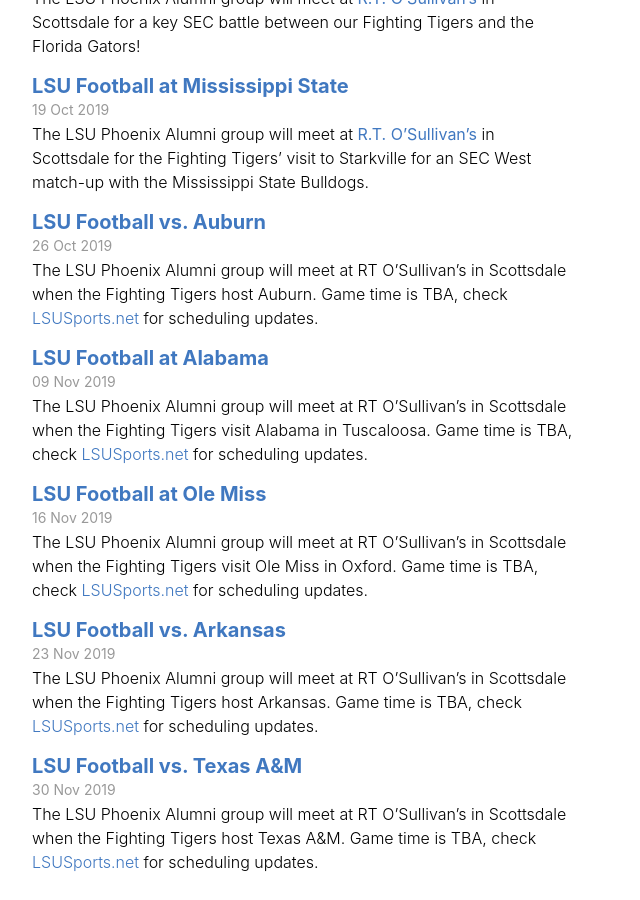
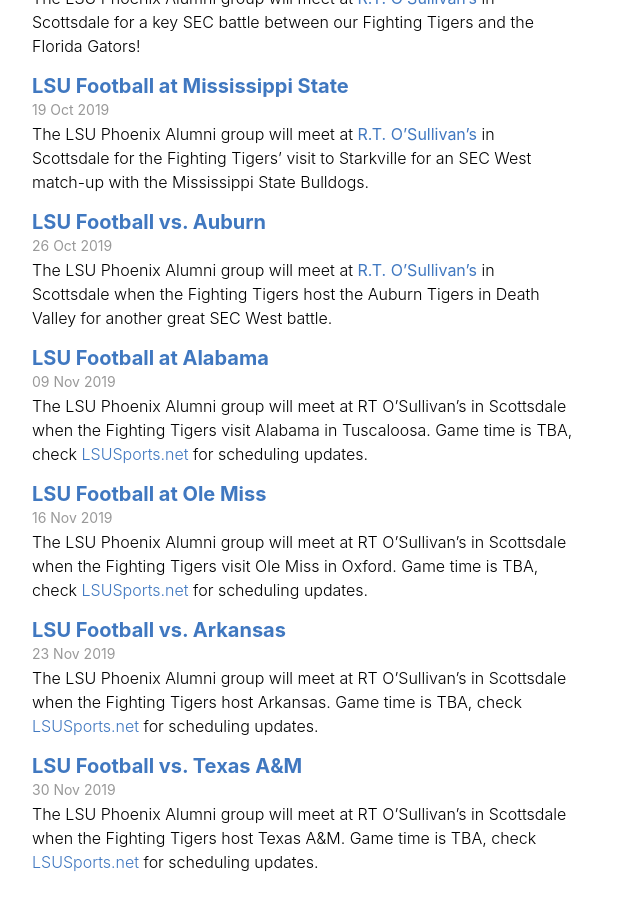
Before and after one commit to lsu-phoenix-alumni/lsu-phoenix-alumni.github.io, a Jekyll site: the page built from _pages/events.html, in a window 1280 px wide and 900 px high, scrolled down 957 px. Shown: the whole window, without its empty margins (0-640 px from the left). Built offline with Jekyll 4.4.1, drawn with Linux system fonts in a browser that asks for light colours.

Commit message:
Updated Auburn At Lsu

```diff
--- a/_events/auburn-at-lsu.markdown
+++ b/_events/auburn-at-lsu.markdown
@@ -6,6 +6,6 @@
 position: 8
 ---
 
-The LSU Phoenix Alumni group will meet at RT O'Sullivan's in Scottsdale when the Fighting Tigers host Auburn. Game time is TBA, check [LSUSports.net](http://www.lsusports.net/SportSelect.dbml?SPID=2164&SPSID=27811&DB_OEM_ID=5200&_ga=2.61742444.1994479276.1565745145-1475237789.1565745143) for scheduling updates.
+The LSU Phoenix Alumni group will meet at **[R.T. O'Sullivan's](https://goo.gl/maps/3MjPdBhDfGWxt53HA)** in Scottsdale when the Fighting Tigers host the Auburn Tigers in Death Valley for another great SEC West battle.
 
-<iframe src="https://www.google.com/maps/embed?pb=!1m18!1m12!1m3!1d3327.8607090421488!2d-111.91242458479998!3d33.47897708076575!2m3!1f0!2f0!3f0!3m2!1i1024!2i768!4f13.1!3m3!1m2!1s0x872b0bd6e7e84a29%3A0xfffedd7400a1f039!2sR.T.\+O'Sullivans\+Sports\+Grill!5e0!3m2!1sen!2sus!4v1565217587540!5m2!1sen!2sus" width="600" height="450" frameborder="0" style="border:0" allowfullscreen></iframe>
+Game time is TBA; check [LSUSports.net](http://www.lsusports.net/SportSelect.dbml?SPID=2164&SPSID=27811&DB_OEM_ID=5200&_ga=2.61742444.1994479276.1565745145-1475237789.1565745143) for schedule updates.
```
